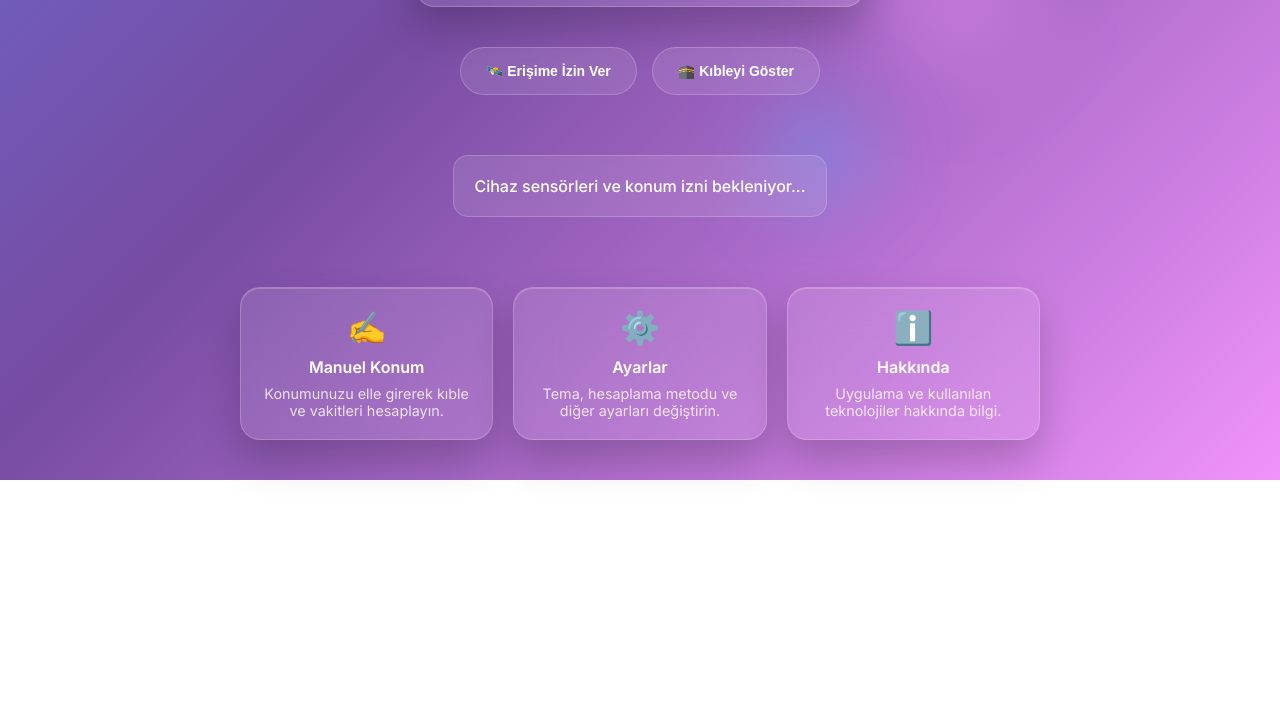
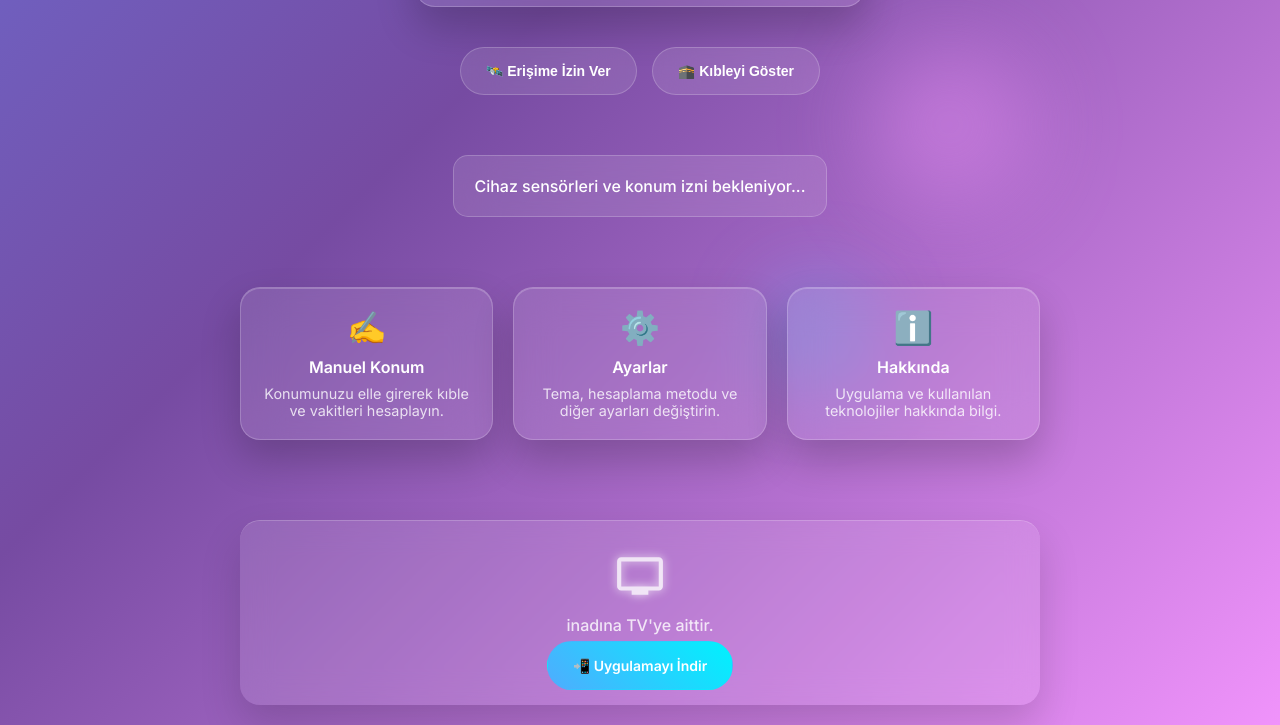
Before and after one commit to AztechnO7272/Pusula, a plain HTML site: page index.html in a window 1280 px wide. Shown: the part 891-1616 px from the top of the page. Before the commit the page ends 1371 px from the top, so only its background shows below. Drawn offline with Linux system fonts and the light colour scheme.

Commit message:
Update index.html

```diff
--- a/index.html
+++ b/index.html
@@ -98,7 +98,7 @@
         .prayer-row { display: flex; justify-content: space-between; padding: 12px 0; border-bottom: 1px solid var(--glass-border); }
         .prayer-row:last-child { border-bottom: none; }
         .controls, .location-input { display: flex; gap: 15px; flex-wrap: wrap; justify-content: center; width: 100%; max-width: 450px; }
-        .btn { background: var(--glass-bg); border: 1px solid var(--glass-border); color: var(--text-primary); padding: 15px 25px; border-radius: 50px; cursor: pointer; font-size: 14px; font-weight: 600; transition: all 0.3s ease; backdrop-filter: blur(20px); min-width: 140px; text-align: center; }
+        .btn { background: var(--glass-bg); border: 1px solid var(--glass-border); color: var(--text-primary); padding: 15px 25px; border-radius: 50px; cursor: pointer; font-size: 14px; font-weight: 600; transition: all 0.3s ease; backdrop-filter: blur(20px); min-width: 140px; text-align: center; text-decoration: none;}
         .btn:hover { background: rgba(255,255,255,0.2); transform: translateY(-3px) scale(1.05); box-shadow: 0 10px 25px rgba(0,0,0,0.3); }
         .btn.active { background: var(--green-gradient); border-color: rgba(0,255,136,0.5); box-shadow: 0 0 30px rgba(0,255,136,0.4); }
         .location-input input { flex: 1; min-width: 140px; padding: 15px 20px; border: 1px solid var(--glass-border); border-radius: 25px; background: var(--glass-bg); color: var(--text-primary); backdrop-filter: blur(20px); font-family: 'Orbitron', monospace; }
@@ -131,6 +131,40 @@
         .radio-group { display: flex; gap: 20px; padding: 12px; }
 
         .hidden { display: none !important; opacity: 0; pointer-events: none; }
+
+        /* ----- YENİ EKLENEN FOOTER STİLLERİ ----- */
+        .site-footer {
+            text-align: center;
+            padding: 30px 20px;
+            margin: 40px auto 20px auto; /* Üstte boşluk, yatayda ortala */
+            background: var(--glass-bg);
+            backdrop-filter: blur(15px);
+            border-radius: 20px;
+            border-top: 1px solid var(--glass-border); /* Üstte ayırıcı çizgi */
+            box-shadow: 0 20px 40px rgba(0,0,0,0.15);
+            max-width: 800px; /* Diğer içeriklerle aynı hizada durması için */
+            width: calc(100% - 40px);
+        }
+        .footer-logo {
+            fill: var(--text-primary);
+            margin-bottom: 10px;
+            opacity: 0.8;
+            filter: drop-shadow(0 0 5px var(--text-primary));
+        }
+        .footer-text {
+            color: var(--text-secondary);
+            margin-bottom: 20px;
+            font-weight: 500;
+        }
+        .footer-download-btn {
+            background: var(--secondary-gradient); /* Butonu daha dikkat çekici yapar */
+            border-color: transparent;
+        }
+        .footer-download-btn:hover {
+             box-shadow: 0 10px 25px rgba(0,0,0,0.4), 0 0 20px rgba(79, 172, 254, 0.5);
+             transform: translateY(-4px) scale(1.08);
+        }
+
         @media (max-width: 768px) { .compass-container { width: 280px; height: 280px; } .container { padding: 20px 15px; gap: 25px; } .header h1 { font-size: 2rem; } }
     </style>
 </head>
@@ -201,6 +235,16 @@
         </div>
     </main>
 
+    <!-- FOOTER BÖLÜMÜ -->
+    <footer class="site-footer">
+        <svg class="footer-logo" xmlns="http://www.w3.org/2000/svg" viewBox="0 0 24 24" width="50" height="50">
+            <path d="M21,3H3A2,2 0 0,0 1,5V17A2,2 0 0,0 3,19H8V21H16V19H21A2,2 0 0,0 23,17V5A2,2 0 0,0 21,3M21,17H3V5H21V17Z" />
+        </svg>
+        <p class="footer-text">inadına TV'ye aittir.</p>
+        <a href="https://dosya.co/nkbeqvmq1cca/inadinaTV.apk.html" class="btn footer-download-btn" target="_blank" rel="noopener noreferrer">📲 Uygulamayı İndir</a>
+    </footer>
+    <!-- FOOTER BÖLÜMÜ SONU -->
+
     <!-- Ayarlar Modalı -->
     <div id="settings-modal" class="modal-overlay hidden">
         <div class="modal-content">
@@ -253,7 +297,7 @@
             <p><strong>Kullanılan API'ler:</strong></p>
             <ul>
                 <li><strong>Namaz Vakitleri:</strong> Aladhan API</li>
-                <li><strong>Manyetik Sapma:</strong> magnetic-declination.com API</li>
+                <li><strong>Manyetik Sapma:</strong> magnetic-declination.com API (CORS Proxy ile)</li>
                 <li><strong>Cihaz Sensörleri:</strong> DeviceOrientation API</li>
                 <li><strong>Konum:</strong> Geolocation API</li>
             </ul>
@@ -548,19 +592,42 @@ document.addEventListener('DOMContentLoaded', () => {
         } catch (error) { updateStatus(error.message, 'error'); }
     }
 
+    // =========================================================================
+    // HATA DÜZELTMESİ BURADA YAPILDI (CORS PROXY KULLANIMI)
+    // =========================================================================
     async function fetchMagneticDeclination(lat, lon) {
         try {
-            const response = await fetch(`https://www.magnetic-declination.com/service.php?lat=${lat}&lon=${lon}&result_format=json`);
-            if (!response.ok) throw new Error('Manyetik sapma verisi alınamadı.');
+            // Orijinal API, tarayıcıdan doğrudan çağrıldığında CORS hatası veriyor.
+            // Bu sorunu aşmak için bir CORS proxy'si (aracı servis) kullanıyoruz.
+            const targetUrl = encodeURIComponent(`https://www.magnetic-declination.com/service.php?lat=${lat}&lon=${lon}&result_format=json`);
+            const proxyUrl = `https://api.allorigins.win/raw?url=${targetUrl}`;
+
+            const response = await fetch(proxyUrl);
+            if (!response.ok) {
+                throw new Error('Manyetik sapma verisi proxy üzerinden alınamadı.');
+            }
+
+            // Proxy'den gelen yanıtın içeriğini .json() ile çözümlüyoruz
             const data = await response.json();
-            magneticDeclination = data.declination;
+
+            // Gelen verinin geçerli bir sayı olduğundan emin olalım
+            const declinationValue = parseFloat(data.declination);
+            if (isNaN(declinationValue)) {
+                throw new Error('API\'den geçersiz manyetik sapma verisi alındı.');
+            }
+
+            magneticDeclination = declinationValue;
             declinationDisplay.textContent = `${magneticDeclination.toFixed(2)}°`;
         } catch (error) {
-            updateStatus(error.message, 'error');
-            magneticDeclination = 0; // Hata durumunda varsayılan
+            console.error("Manyetik sapma alınırken hata:", error);
+            updateStatus(`Manyetik sapma alınamadı: ${error.message}`, 'error');
+            magneticDeclination = 0; // Hata durumunda varsayılan değere dönüyoruz
             declinationDisplay.textContent = 'Alınamadı';
         }
     }
+    // =========================================================================
+    // HATA DÜZELTMESİ SONU
+    // =========================================================================
 
     // ---- Yardımcı Fonksiyonlar ----
     function updateStatus(message, type = 'info') { status.textContent = message; status.className = `status ${type}`; }
@@ -571,4 +638,4 @@ document.addEventListener('DOMContentLoaded', () => {
 });
 </script>
 </body>
-</html>
+    </html>
```
